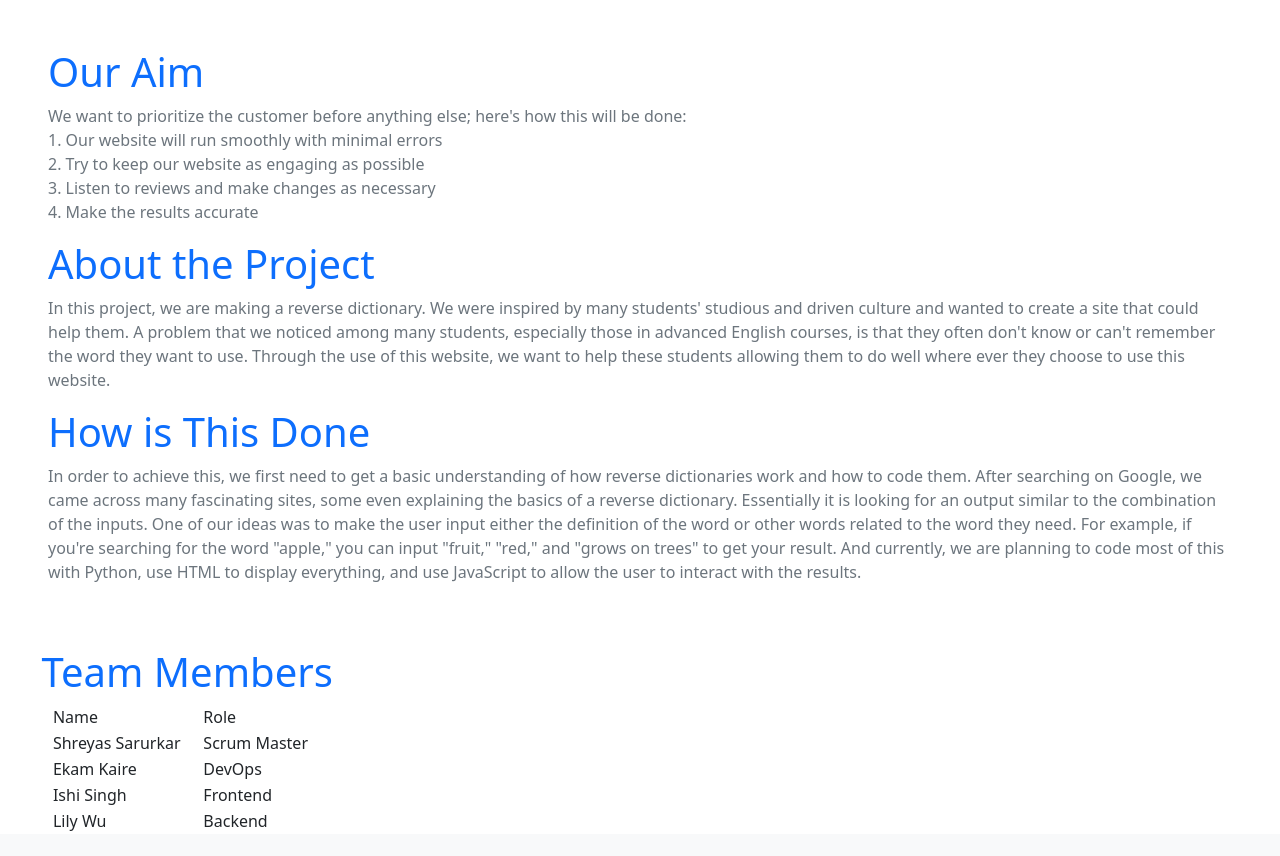
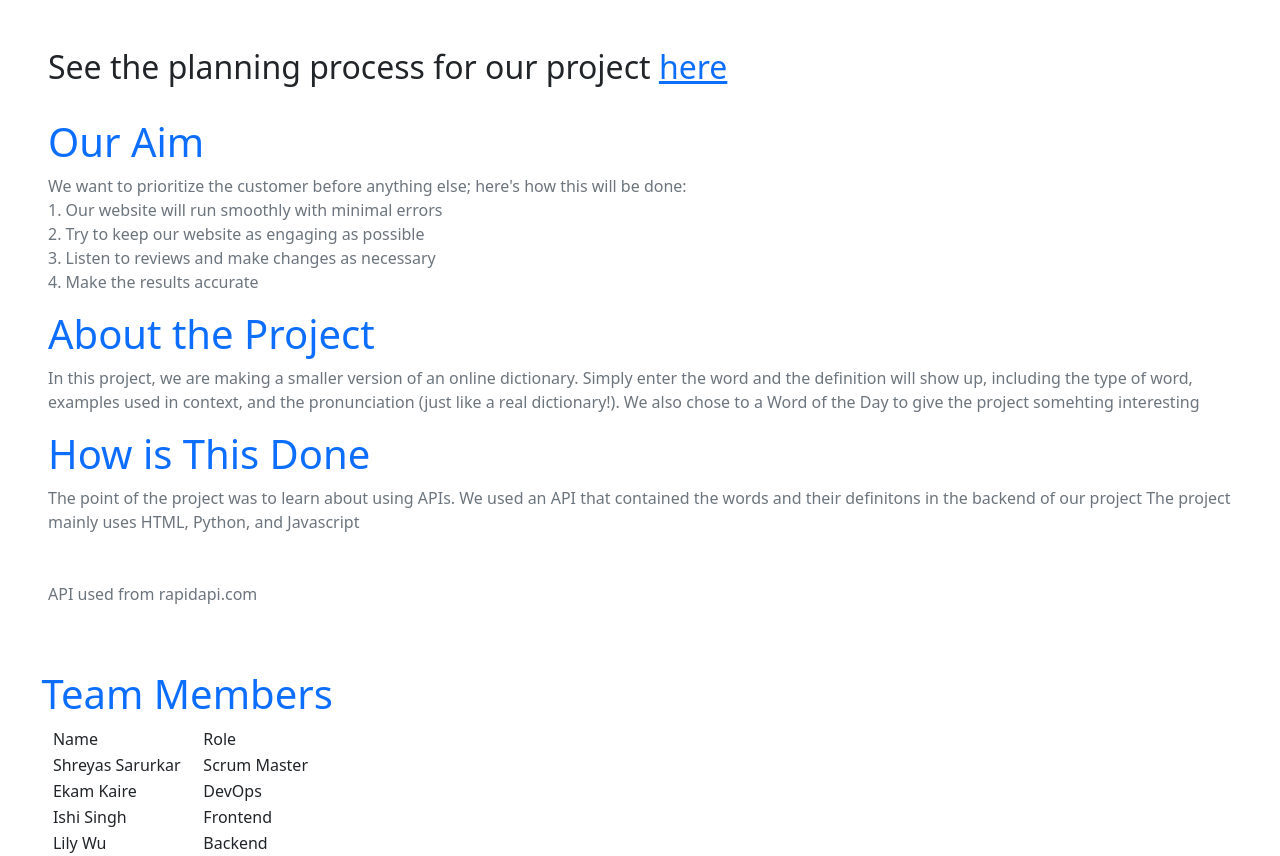
Before and after one commit to lwu1822/team_flask_portfolio, a Flask app: page /stub/ in a window 1280 px wide. Shown: the part 56-912 px from the top of the page. Before the commit the page ends 887 px from the top, so only its background shows below. Run offline with Flask 2, Linux system fonts and the light colour scheme.

Commit message:
about page

```diff
--- a/templates/stub.html
+++ b/templates/stub.html
@@ -8,6 +8,9 @@
 {% block body %}
     <!- Try building a new body here, bootstrap is a wise choice ->
     <div class="px-5 py-5 mx-auto">
+
+        <h2>See the planning process for our project <a href="https://random-ign.github.io/Team-Berries-Fastpages/"> here</a> </h2>
+        <br>
         <h1 class="text-primary">Our Aim</h1>
         <p class="text-secondary">
             We want to prioritize the customer before anything else; here's how this will be done:
@@ -18,18 +21,18 @@
         </p>
         <h1 class="text-primary">About the Project</h1>
         <p class="text-secondary">
-            In this project, we are making a reverse dictionary.
-            We were inspired by many students' studious and driven culture and wanted to create a site that could help them.
-            A problem that we noticed among many students, especially those in advanced English courses, is that they often don't know or can't remember the word they want to use.
-            Through the use of this website, we want to help these students allowing them to do well where ever they choose to use this website.
+            In this project, we are making a smaller version of an online dictionary.
+            Simply enter the word and the definition will show up, including the type of word, examples used in context, and the pronunciation (just like a real dictionary!).
+            We also chose to a Word of the Day to give the project somehting interesting
         <h1 class="text-primary">How is This Done</h1>
         <p class="text-secondary">
-            In order to achieve this, we first need to get a basic understanding of how reverse dictionaries work and how to code them.
-            After searching on Google, we came across many fascinating sites, some even explaining the basics of a reverse dictionary.
-            Essentially it is looking for an output similar to the combination of the inputs.
-            One of our ideas was to make the user input either the definition of the word or other words related to the word they need.
-            For example, if you're searching for the word "apple," you can input "fruit," "red," and "grows on trees" to get your result.
-            And currently, we are planning to code most of this with Python, use HTML to display everything, and use JavaScript to allow the user to interact with the results.
+           The point of the project was to learn about using APIs.
+           We used an API that contained the words and their definitons in the backend of our project
+           The project mainly uses HTML, Python, and Javascript
+           <br>
+           <br>
+           <br>
+           API used from rapidapi.com
         </p>
     </div>
 
```
